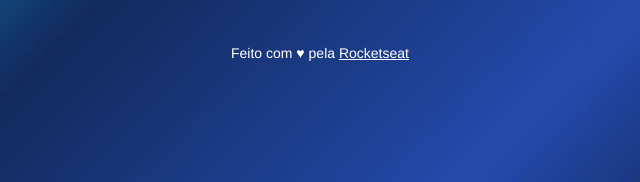
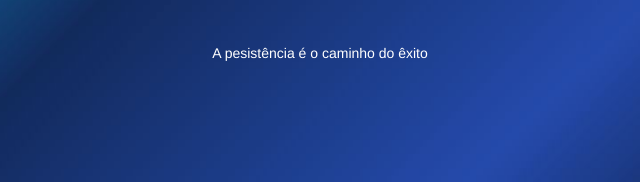
Before and after one commit to Mentedev69/Infos, a plain HTML site: page index.html in a window 1280 px wide. Shown: the part 671-853 px from the top of the page, 320-960 px from the left. Drawn offline with nearby package versions, Linux system fonts and the light colour scheme.

Commit message:
Modificações footer

```diff
--- a/index.html
+++ b/index.html
@@ -58,7 +58,7 @@
       </div>
 
       <footer>
-        Feito com ♥ pela <a href="https://rocketseat.com.br" target="_blank">Rocketseat</a>
+        A pesistência é o caminho do êxito
       </footer>
     </div>
 
```
